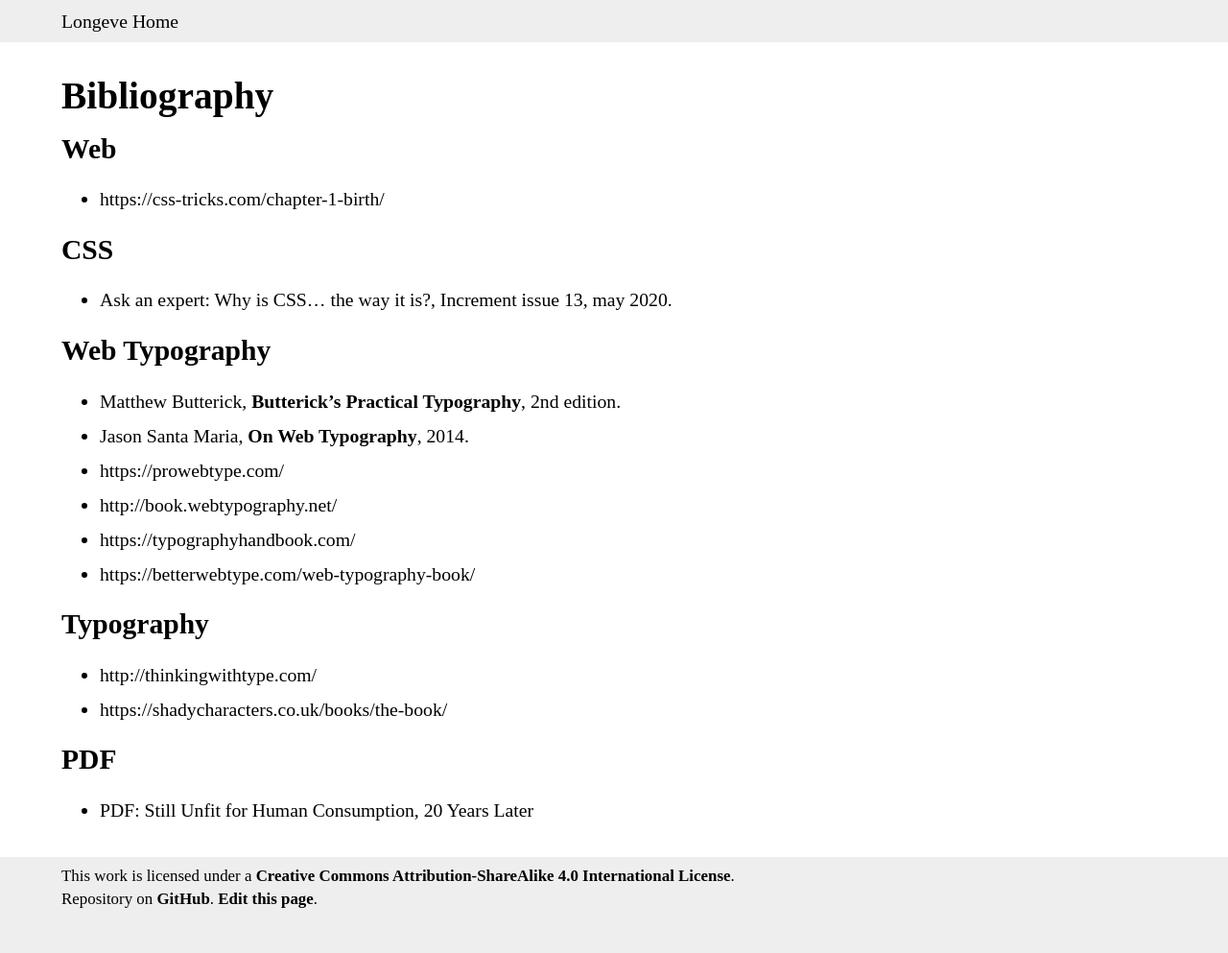
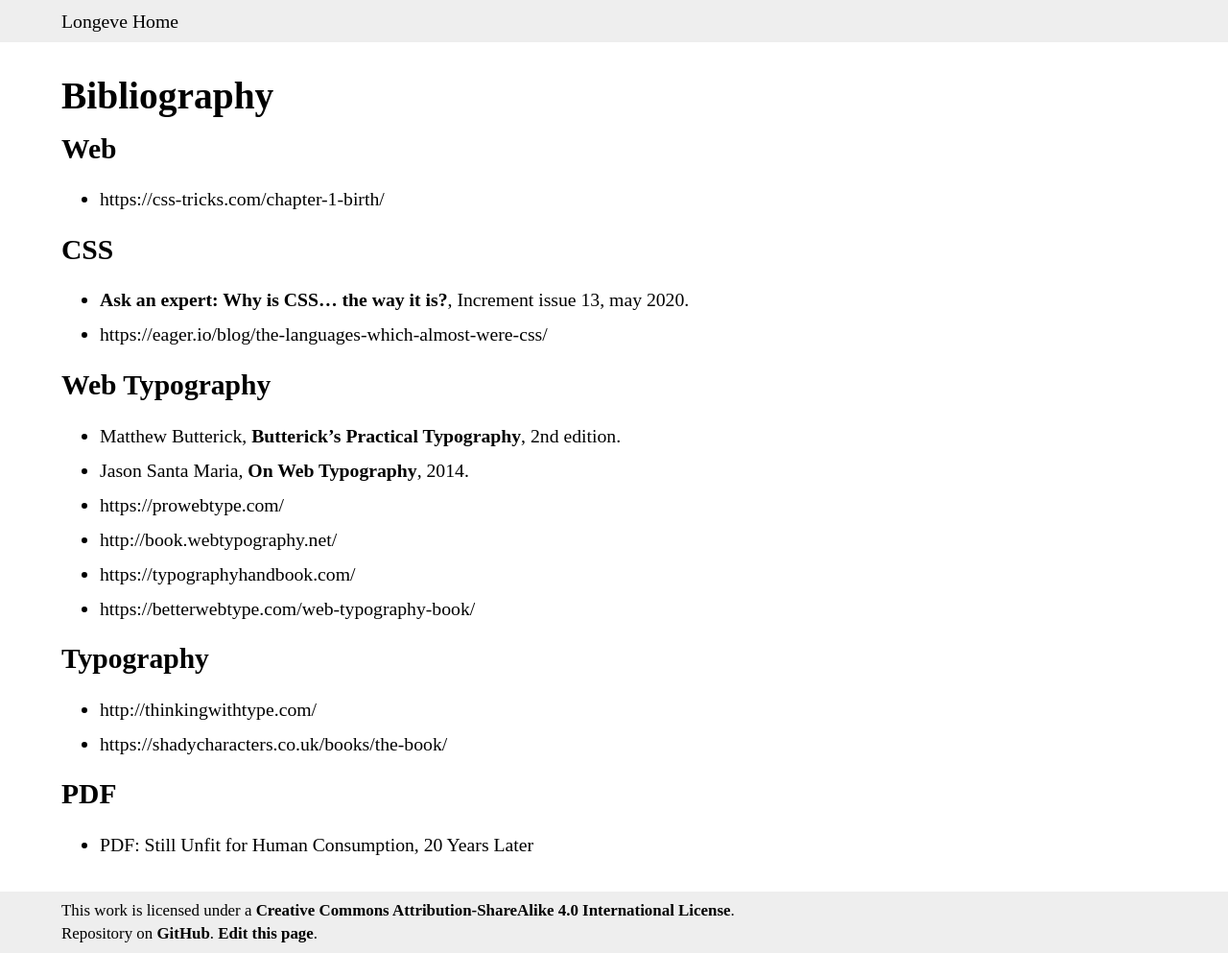
Before and after one commit to longeve/longeve.github.io, a Jekyll site: the page built from website/biblio.md, in a window 1280 px wide. Shown: the whole page at 96% size. Built offline with Jekyll 4.4.1, drawn with Linux system fonts in a browser that asks for light colours; some web fonts are replaced; our own code applies the rules of GitHub Pages for plain Markdown files; Markdown is read by kramdown in place of the engine named in the settings; before the commit the page ends 957 px from its top, so only the background shows below that; part of the change alters nothing that is shown.

Commit message:
Update biblio.md

```diff
--- a/website/biblio.md
+++ b/website/biblio.md
@@ -9,6 +9,8 @@
 ## CSS
 
 - [Ask an expert: Why is CSS... the way it is?](https://increment.com/frontend/ask-an-expert-why-is-css-the-way-it-is/), Increment issue 13, may 2020.
+
+- https://eager.io/blog/the-languages-which-almost-were-css/
 
 ## Web Typography
 
```
